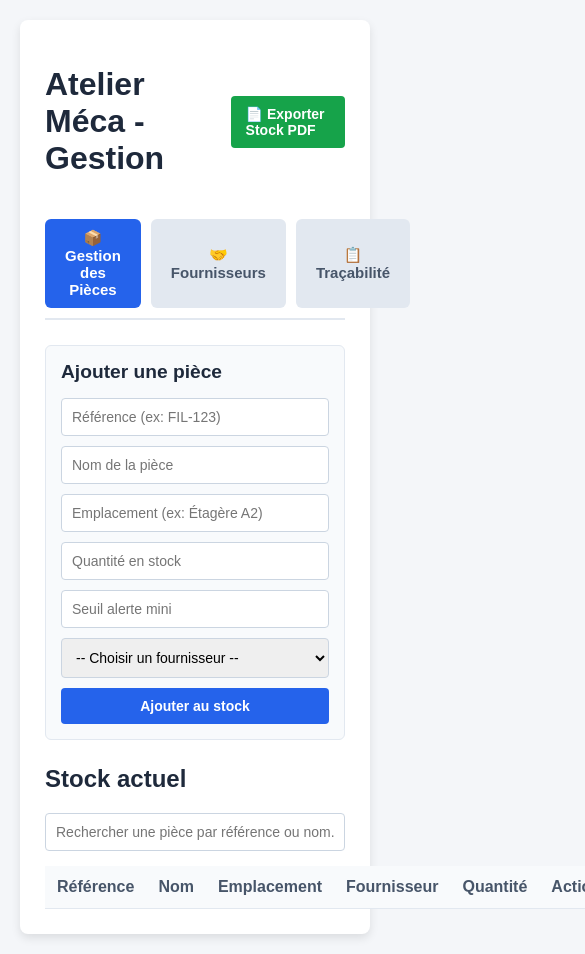
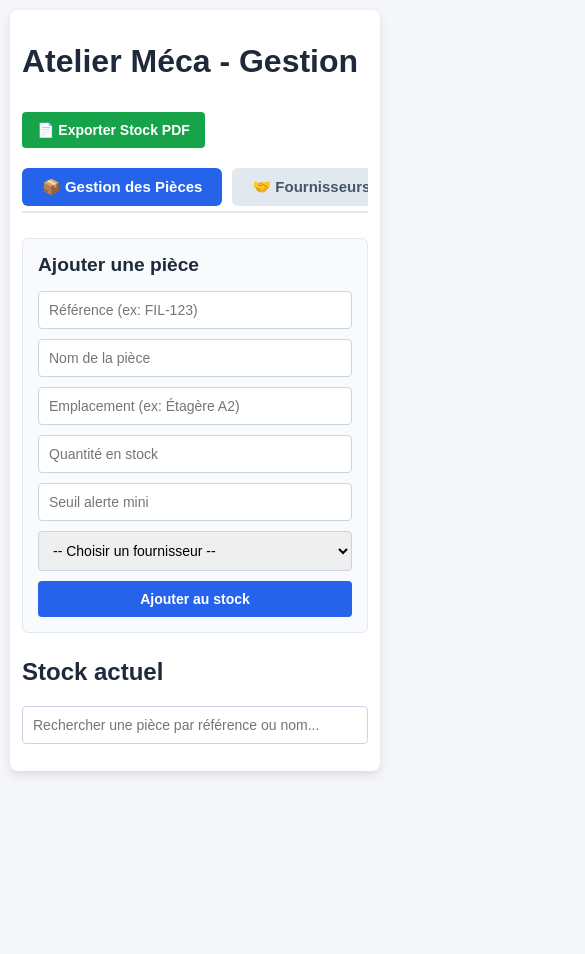
Before and after one commit to ABComm/inventaire-atelier, a website: page public/index.html in a window 390 px wide. Shown: the top 954 px of the page, 585 px wide, since content can reach past the window. After the commit the page ends 844 px from the top, so only its background shows below. Drawn offline with Linux system fonts and the light colour scheme; no server answers.

Commit message:
Optimisation du design CSS pour mobile

```diff
--- a/public/style.css
+++ b/public/style.css
@@ -174,3 +174,79 @@ tr.stock-alerte {
 .btn-secondary:hover {
     background-color: #334155 !important;
 }
+
+/* =========================================
+   Adaptation Mobile (écrans de smartphone)
+   ========================================= */
+@media screen and (max-width: 768px) {
+    body {
+        padding: 10px;
+    }
+
+    .container {
+        padding: 12px;
+        margin: 0;
+        max-width: 100%;
+    }
+
+    .main-header {
+        flex-direction: column;
+        align-items: flex-start;
+        gap: 10px;
+    }
+
+    .tabs {
+        overflow-x: auto;
+        white-space: nowrap;
+        width: 100%;
+        padding-bottom: 5px;
+    }
+
+    form {
+        grid-template-columns: 1fr;
+    }
+
+    table, thead, tbody, th, td, tr {
+        display: block;
+        width: 100%;
+    }
+
+    thead tr {
+        position: absolute;
+        top: -9999px;
+        left: -9999px;
+    }
+
+    tr {
+        background: #fff;
+        border: 1px solid #cbd5e1;
+        border-radius: 8px;
+        margin-bottom: 12px;
+        padding: 10px;
+        box-shadow: 0 2px 4px rgba(0,0,0,0.02);
+    }
+
+    td {
+        display: flex;
+        justify-content: space-between;
+        align-items: center;
+        padding: 8px 5px;
+        border-bottom: 1px solid #f1f5f9;
+        text-align: right;
+    }
+
+    td:last-child {
+        border-bottom: none;
+        justify-content: flex-end;
+        gap: 8px;
+        padding-top: 12px;
+    }
+
+    td::before {
+        content: attr(data-label);
+        font-weight: bold;
+        color: #475569;
+        text-align: left;
+        padding-right: 10px;
+    }
+}
```
